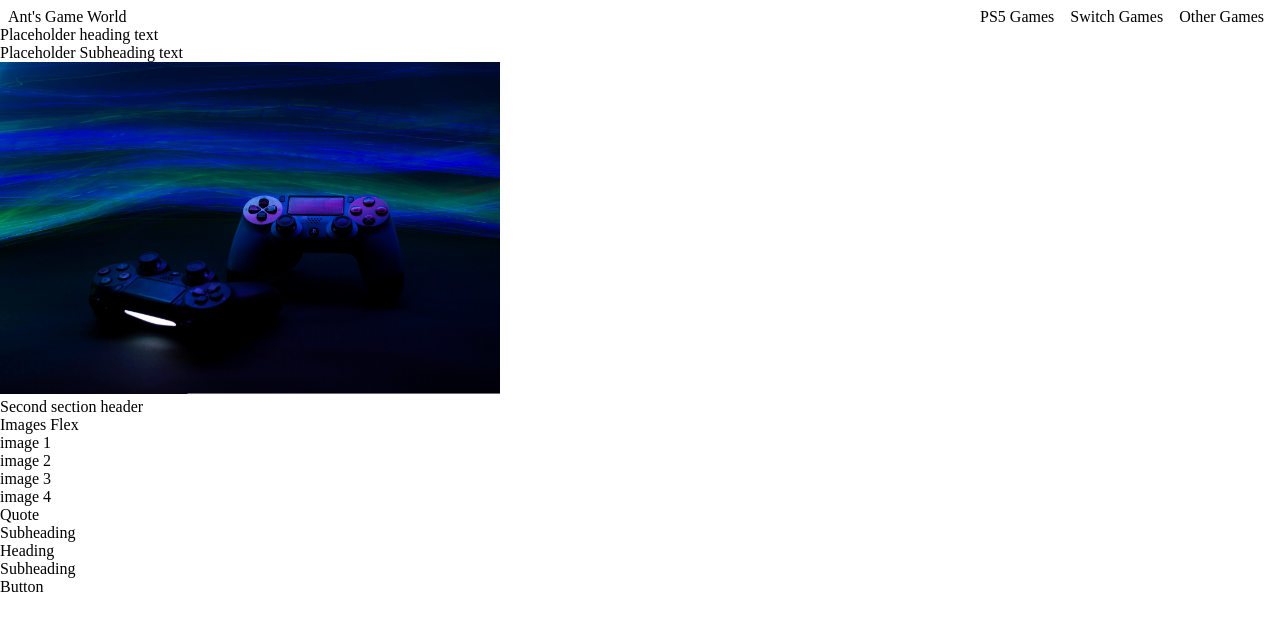
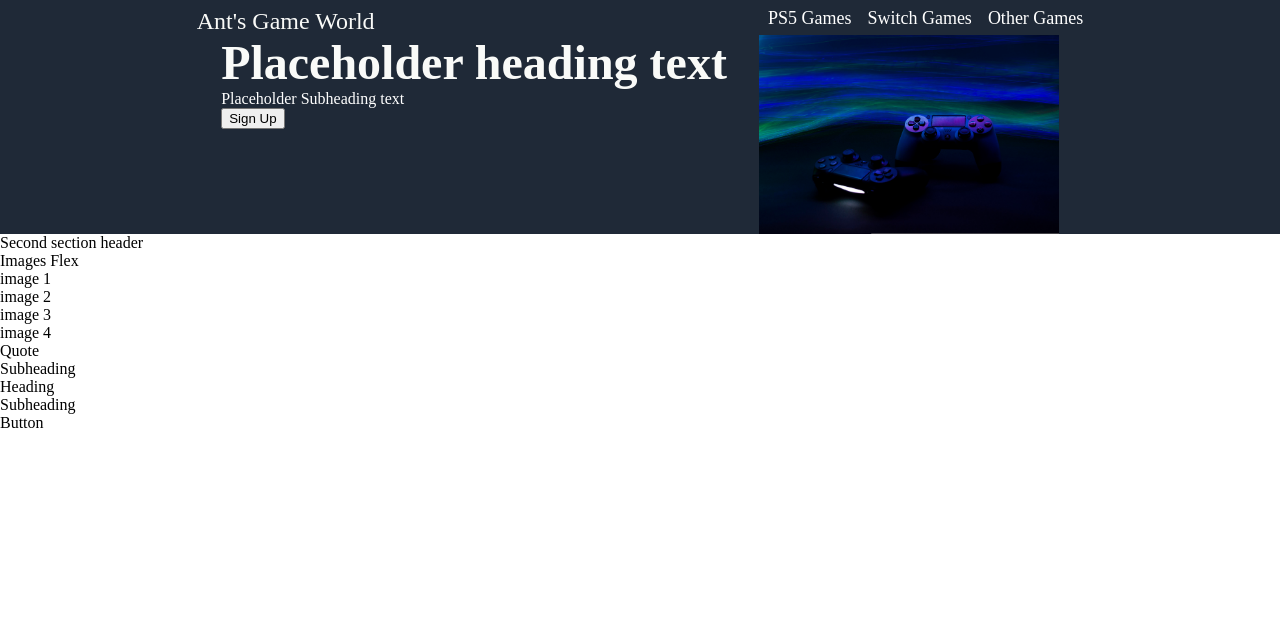
Before and after one commit to acifre/landing-page, a plain HTML site: page index.html in a window 1280 px wide. Drawn offline with Linux system fonts and the light colour scheme.

Commit message:
Add some styling to first section

```diff
--- a/index.html
+++ b/index.html
@@ -17,10 +17,10 @@
                 <div class="header-logo">Ant's Game World</div>
 
             </div>
-            <div class="header-right">
-                <a>PS5 Games</a>
-                <a>Switch Games</a>
-                <a>Other Games</a>
+            <ul class="header-right">
+                <li><a>PS5 Games</a></li>
+                <li><a>Switch Games</a></li>
+                <li><a>Other Games</a></li>
 
             </div>
 
@@ -32,6 +32,7 @@
                 </div>
                 <div class="main-subheading">Placeholder Subheading text
                 </div>
+                <button>Sign Up</button>
 
             </div>
             <img src="./img/gaming1.jpg" class="main-image">
--- a/style.css
+++ b/style.css
@@ -5,22 +5,54 @@ body {
     flex: 1;
 }
 
+ul {
+    list-style: none;
+    margin: 0px;
+    padding: 0px;
+}
+
+.first-section {
+    background: #1F2937;
+    color: white;
+}
+
 .header {
     display: flex;
-    justify-content: space-between;
+    justify-content: space-around;
 }
 
 .header-left, .header-right {
     display: flex;
     gap: 16px;
     padding-top: 8px;
-    padding-left: 8px;
-    padding-right: 16px;
 
+}
+
+.header-left {
+    color: #F9FAF8;
+    font-size: 24px;
+}
+
+.header-right {
+    font-size: 18px;
+}
+
+.top-page-text {
+    display: flex;
+    justify-content: center;
+    gap: 32px;
+    background-color: #1F2937;
+    color: white;
+}
+
+.main-heading {
+    color: #F9FAF8;
+    font-size: 48px;
+    font-weight: bolder;
 }
 .main-image {
 
-    max-width: 500px;
+    max-width: 300px;
     height: auto;
 
 }
```
